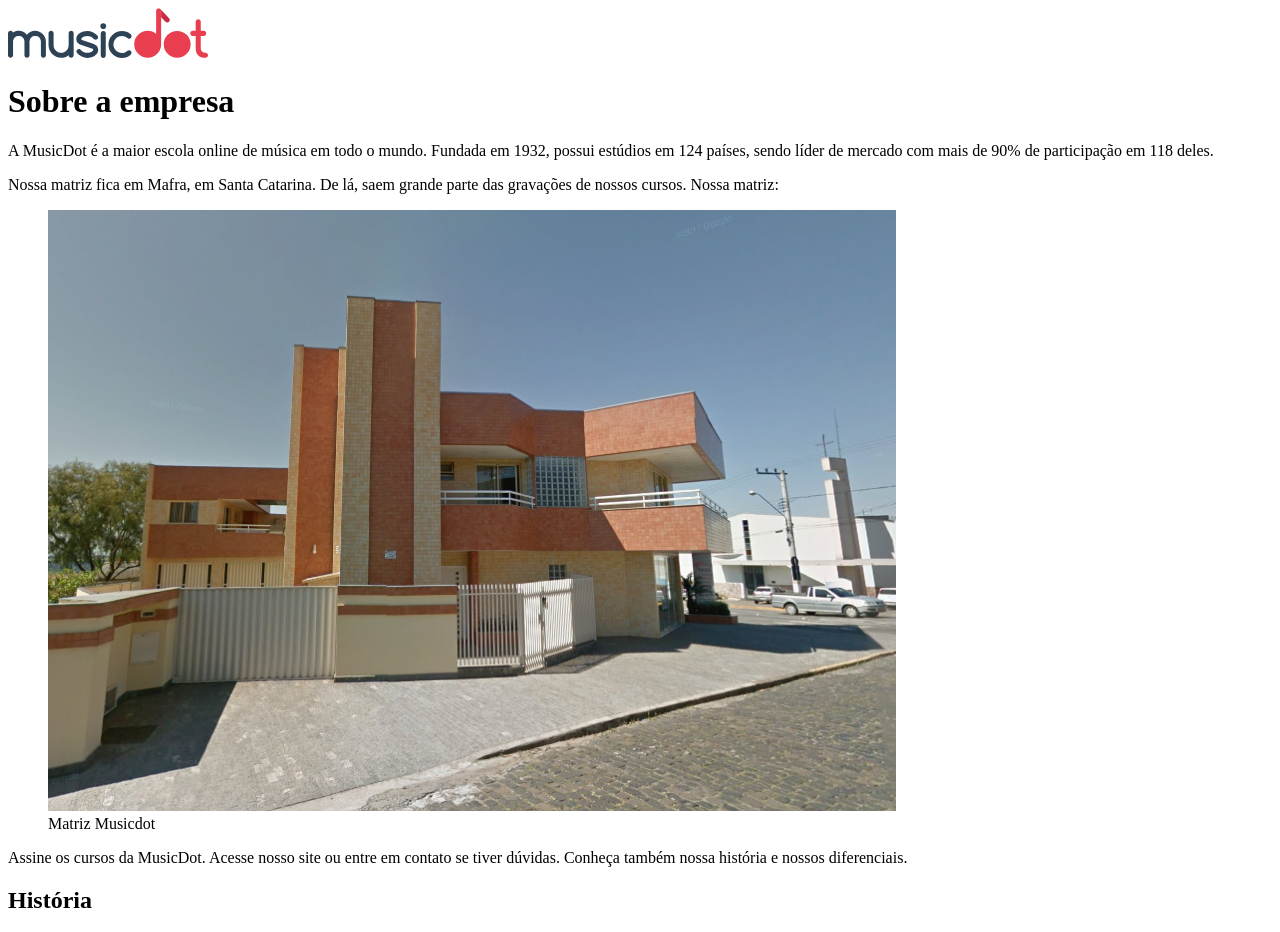
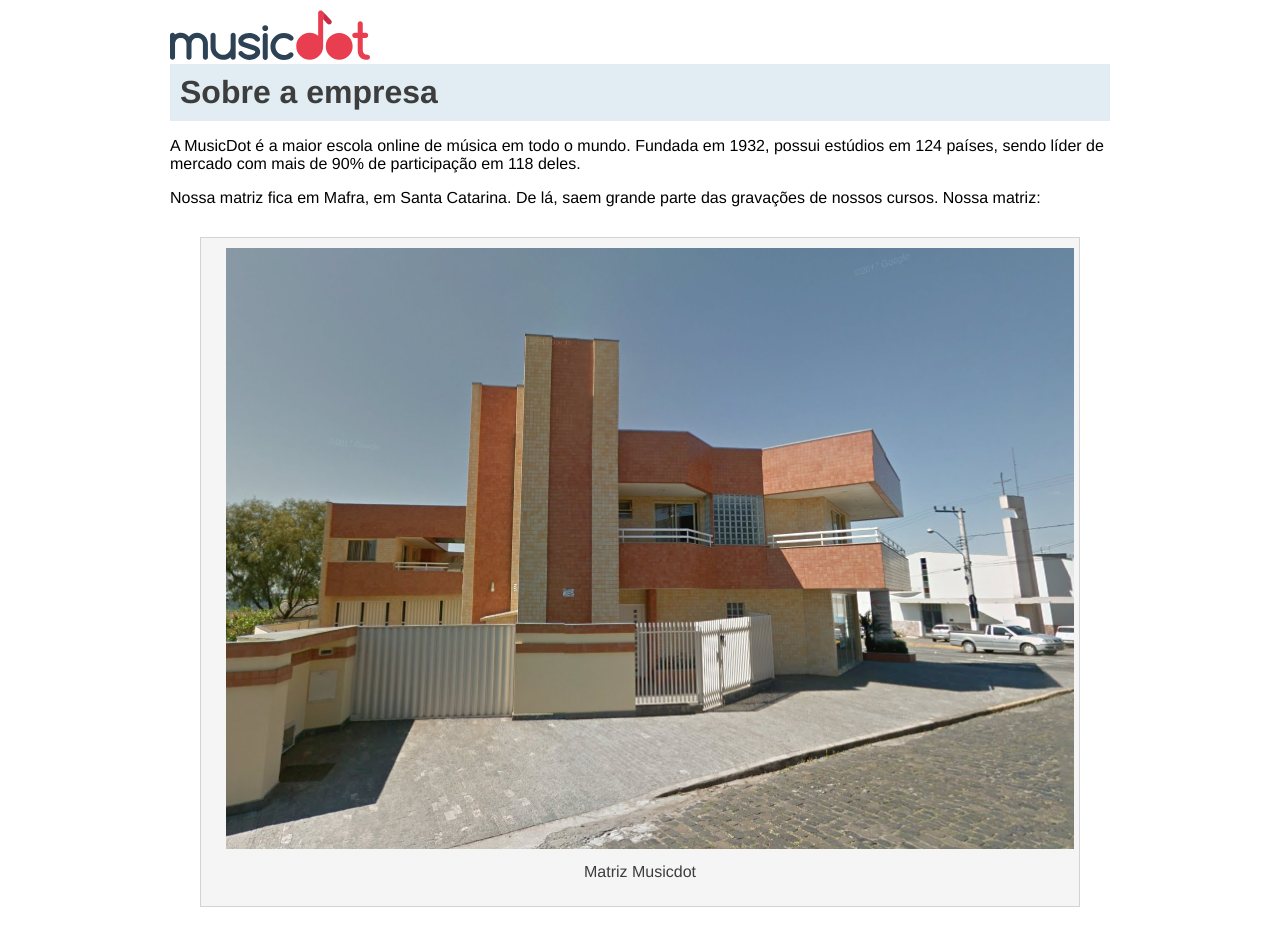
Before and after one commit to GabrielFM1/projeto-musicdot, a plain HTML site: page sobre.html in a window 1280 px wide. Shown: the top 932 px of the page. Drawn offline with Linux system fonts and the light colour scheme.

Commit message:
Aula03
Descrição

```diff
--- /dev/null
+++ b/css/sobre.css
@@ -0,0 +1,30 @@
+body{
+    font-family: Helvetica, "Lucida Grande", sans-serif;
+    padding: 10px 25px 15px 25px;
+    margin: auto;
+    width: 940px;
+}
+h1{
+    color:#3d3d3d;
+    background-color: #e1edf2;
+    padding: 10px 10px 10px 10px;
+    margin: auto;
+}
+h2{
+    border-bottom: 2px solid black;
+    padding: 10px;
+    margin: auto;
+}
+
+figure{
+    padding: 10px 25px 15px 25px;
+    text-align: center;
+    background-color: whitesmoke;
+    color: #3d3d3d;
+    border: 1px solid lightgrey;
+    margin: 30px;
+}
+
+figcaption{
+    margin-top: 10px;
+}
--- a/sobre.html
+++ b/sobre.html
@@ -6,6 +6,7 @@
     <meta name="viewport" content="width=device-width, initial-scale=1.0">
     <title>Musicdot | Sobre a empresa</title>
     <link rel=icon href="img/favicon.ico">
+    <link rel="stylesheet" href="css/sobre.css">
 </head>
 <body>
    <img src="img/logo.svg" alt="A logo da empresa Musicdot">
```
Also changed, not shown: index.html (+25 -0 lines).
